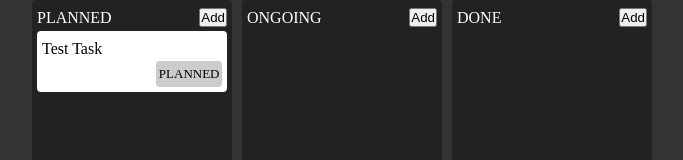
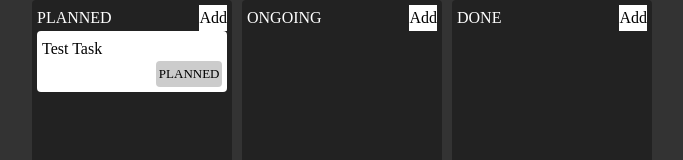
Before and after one commit to esteemayo/kaban-zustand, a React (Vite) app: page / in a window 1280 px wide. Shown: the top 160 px of the page, without its empty margins (298-981 px from the left). Built offline with nearby package versions, Linux system fonts and the light colour scheme.

Commit message:
fix: add css styling

```diff
--- a/src/components/column/Column.css
+++ b/src/components/column/Column.css
@@ -13,3 +13,9 @@
   align-items: center;
   justify-content: space-between;
 }
+
+.title-wrapper button {
+  all: unset;
+  background-color: var(--clr-white);
+  color: var(--clr-black);
+}
```
